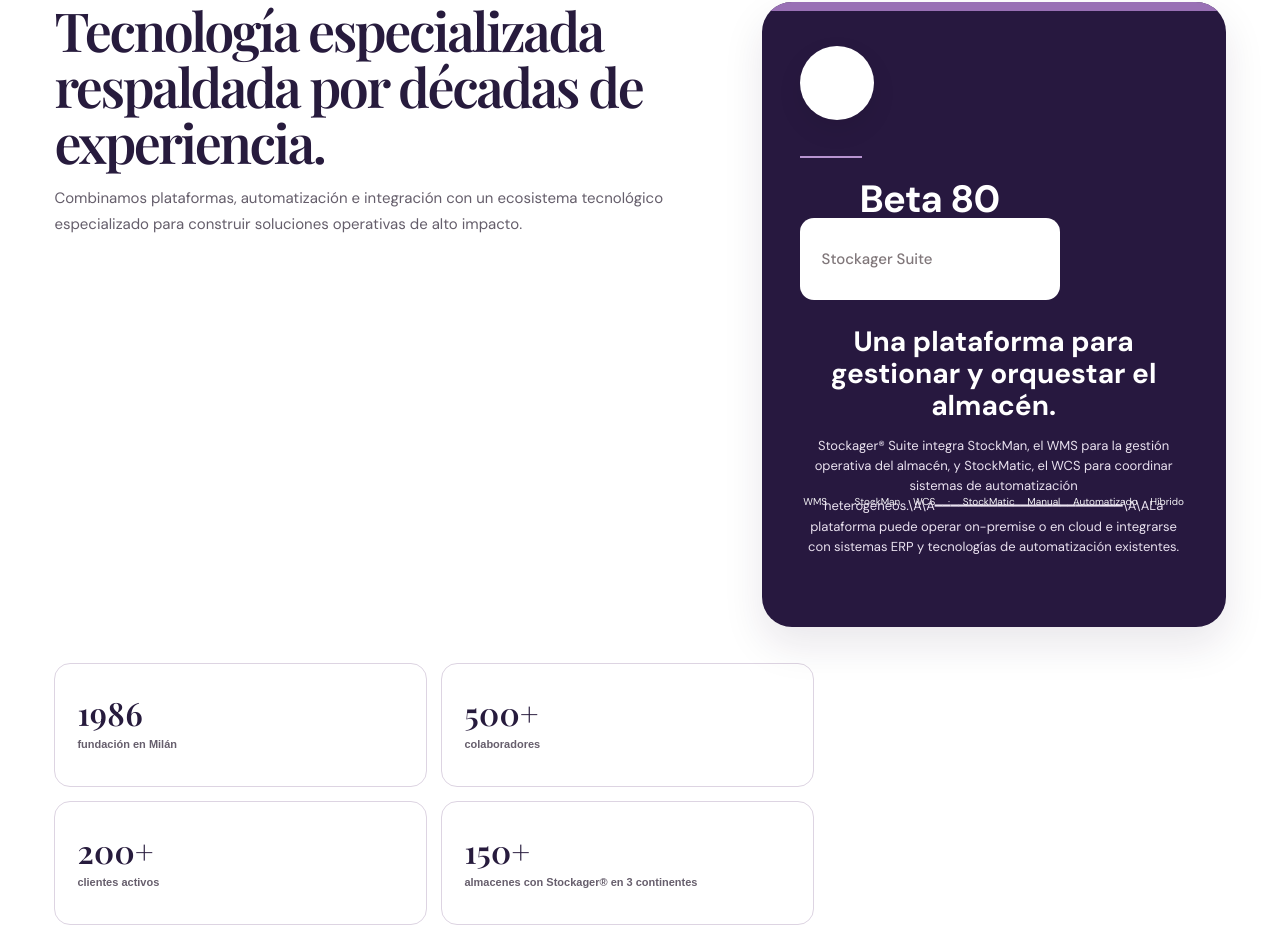
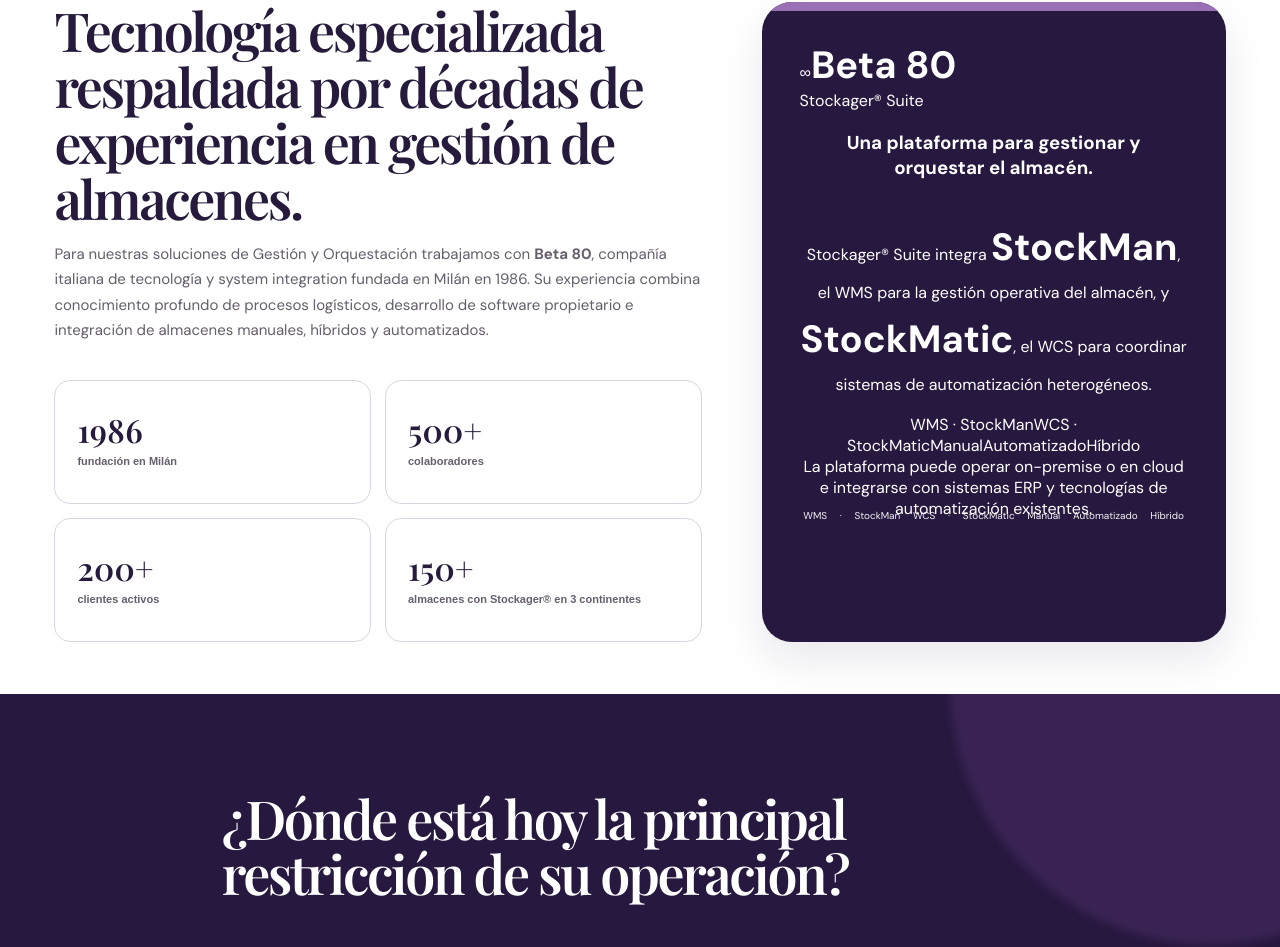
Before and after one commit to desarolloinnov/innov-scs, a Next.js app: page /gestion-orquestacion in a window 1280 px wide. Shown: the part 8447-9394 px from the top of the page. Built offline with nearby package versions, Linux system fonts and the light colour scheme.

Commit message:
Rebuild sections 09 and 10 from Wix reference markup

```diff
--- a/app/gestion-orquestacion/page.js
+++ b/app/gestion-orquestacion/page.js
@@ -149,10 +149,36 @@
 
     <section className="goSection goPartners">
       <p className="goEyebrow">09 · SOCIO TECNOLÓGICO</p>
-      <div className="goPartnerSplit"><div><h2>Tecnología especializada respaldada por décadas de experiencia.</h2><p>Combinamos plataformas, automatización e integración con un ecosistema tecnológico especializado para construir soluciones operativas de alto impacto.</p></div><div className="betaCard"><span>∞</span><strong>Beta 80</strong><small>Soluciones especializadas para logística, WMS y ejecución de operaciones.</small></div></div>
-      <div className="goPartnerGrid">{partners.map(p=><div key={p}>{p}</div>)}</div>
+      <div className="goPartnerSplit">
+        <div className="goPartnerIntro">
+          <h2>Tecnología especializada respaldada por décadas de experiencia en gestión de almacenes.</h2>
+          <p>Para nuestras soluciones de Gestión y Orquestación trabajamos con <strong>Beta 80</strong>, compañía italiana de tecnología y system integration fundada en Milán en 1986. Su experiencia combina conocimiento profundo de procesos logísticos, desarrollo de software propietario e integración de almacenes manuales, híbridos y automatizados.</p>
+          <div className="goPartnerGrid">
+            <div><strong>1986</strong><span>fundación en Milán</span></div>
+            <div><strong>500+</strong><span>colaboradores</span></div>
+            <div><strong>200+</strong><span>clientes activos</span></div>
+            <div><strong>150+</strong><span>almacenes con Stockager® en 3 continentes</span></div>
+          </div>
+        </div>
+        <div className="betaCard">
+          <div className="betaBrand"><span>∞</span><strong>Beta 80</strong></div>
+          <div className="betaRule"></div>
+          <div className="betaProduct">Stockager® Suite</div>
+          <h3>Una plataforma para gestionar y orquestar el almacén.</h3>
+          <p>Stockager® Suite integra <strong>StockMan</strong>, el WMS para la gestión operativa del almacén, y <strong>StockMatic</strong>, el WCS para coordinar sistemas de automatización heterogéneos.</p>
+          <div className="betaPills"><span>WMS · StockMan</span><span>WCS · StockMatic</span><span>Manual</span><span>Automatizado</span><span>Híbrido</span></div>
+          <div className="betaBottom">La plataforma puede operar on-premise o en cloud e integrarse con sistemas ERP y tecnologías de automatización existentes.</div>
+        </div>
+      </div>
     </section>
 
-    <section className="goFooterCta"><div><p className="goEyebrow light">10 · HABLEMOS DE SU OPERACIÓN</p><h2>¿Dónde está hoy la principal restricción de su operación?</h2><p>Analicemos juntos si la gestión y orquestación puede producir un mejor resultado y cuál sería la arquitectura adecuada.</p><Link href="/#contacto">Hablemos de su operación →</Link></div></section>
+    <section className="goFooterCta">
+      <div>
+        <p className="goEyebrow light">10 · HABLEMOS DE SU OPERACIÓN</p>
+        <h2>¿Dónde está hoy la principal restricción de su operación?</h2>
+        <p>Analicemos juntos si la gestión y orquestación puede producir un mejor resultado y cuál sería la arquitectura adecuada.</p>
+        <Link className="goPrimary" href="/#contacto">Hablemos de su operación →</Link>
+      </div>
+    </section>
   </main>
 }
```
